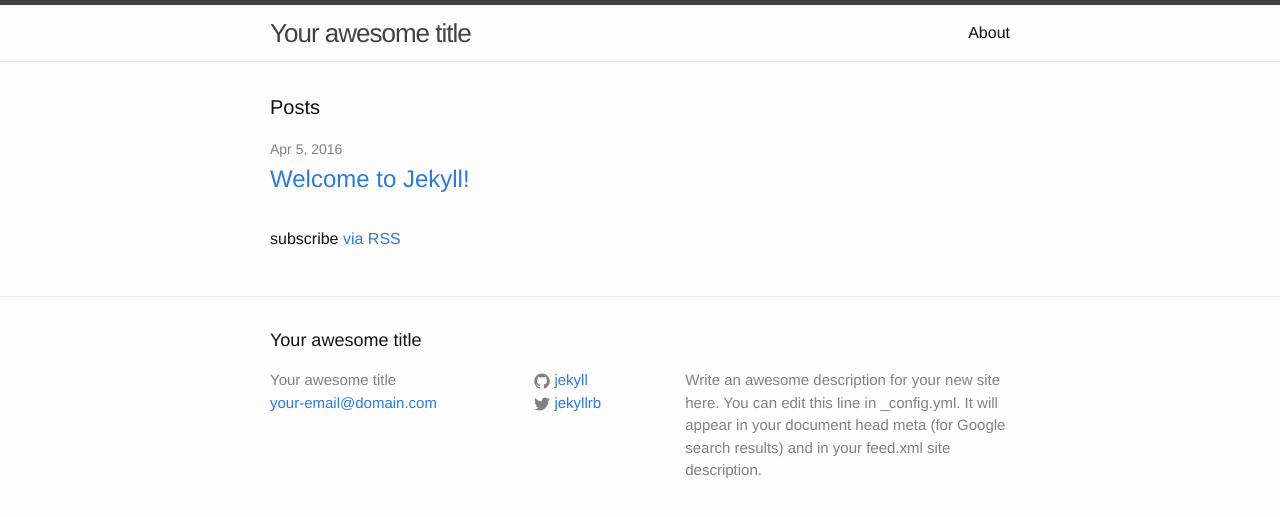
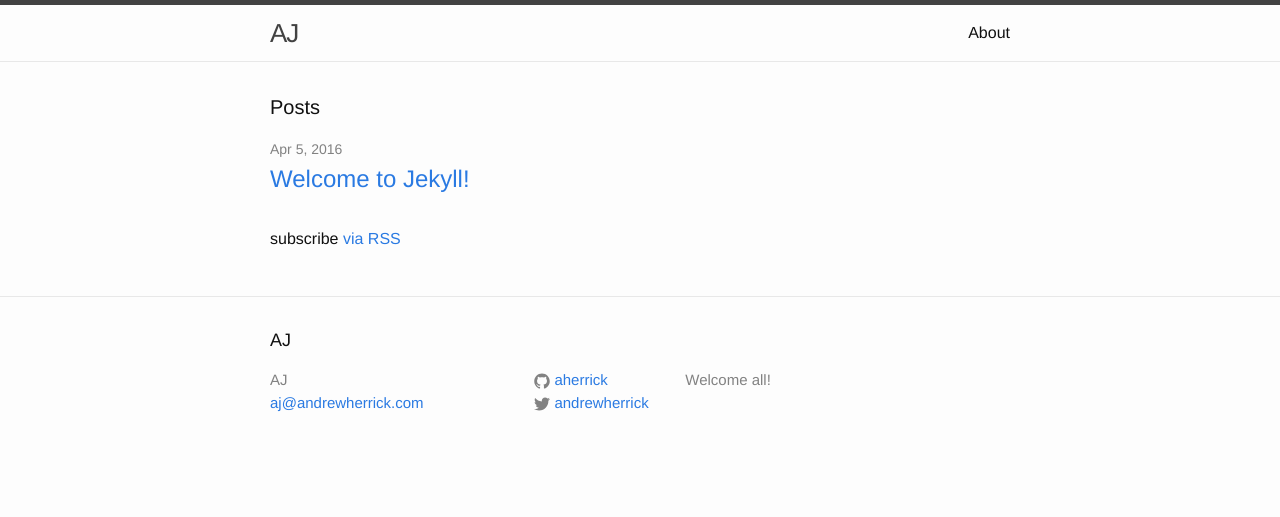
Before and after one commit to aherrick/aherrick.github.io, a Jekyll site: the page built from index.html, in a window 1280 px wide. Shown: the top 517 px of the page. Built offline with Jekyll 4.4.1, drawn with Linux system fonts in a browser that asks for light colours.

Commit message:
p2k config

```diff
--- a/_config.yml
+++ b/_config.yml
@@ -6,16 +6,14 @@
 # 'jekyll serve'. If you change this file, please restart the server process.
 
 # Site settings
-title: Your awesome title
-email: your-email@domain.com
+title: AJ
+email: aj@andrewherrick.com
 description: > # this means to ignore newlines until "baseurl:"
-  Write an awesome description for your new site here. You can edit this
-  line in _config.yml. It will appear in your document head meta (for
-  Google search results) and in your feed.xml site description.
+  Welcome all!
 baseurl: "" # the subpath of your site, e.g. /blog
 url: "http://yourdomain.com" # the base hostname & protocol for your site
-twitter_username: jekyllrb
-github_username:  jekyll
+twitter_username: andrewherrick
+github_username:  aherrick
 
 # Build settings
 markdown: kramdown
```
